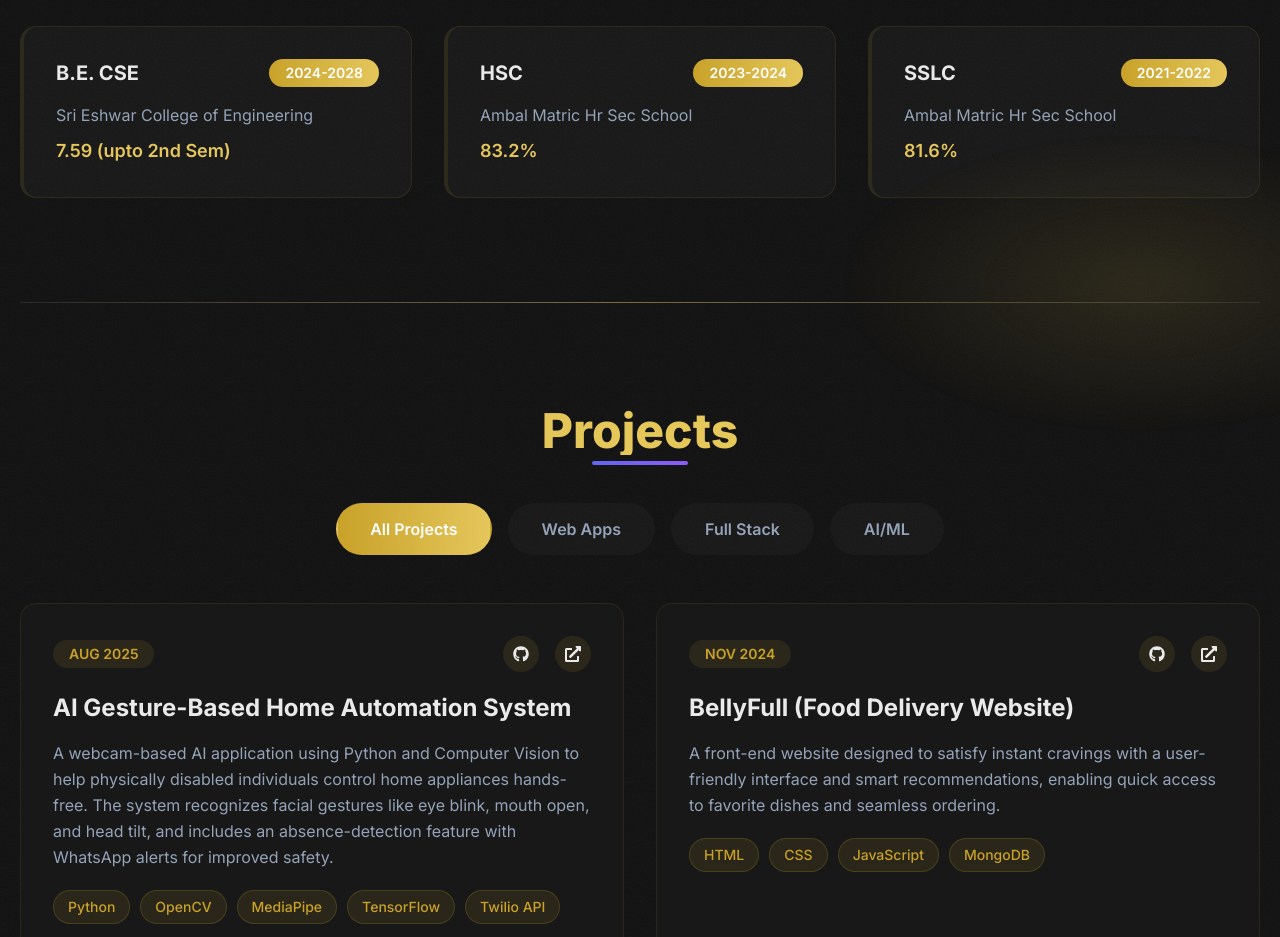
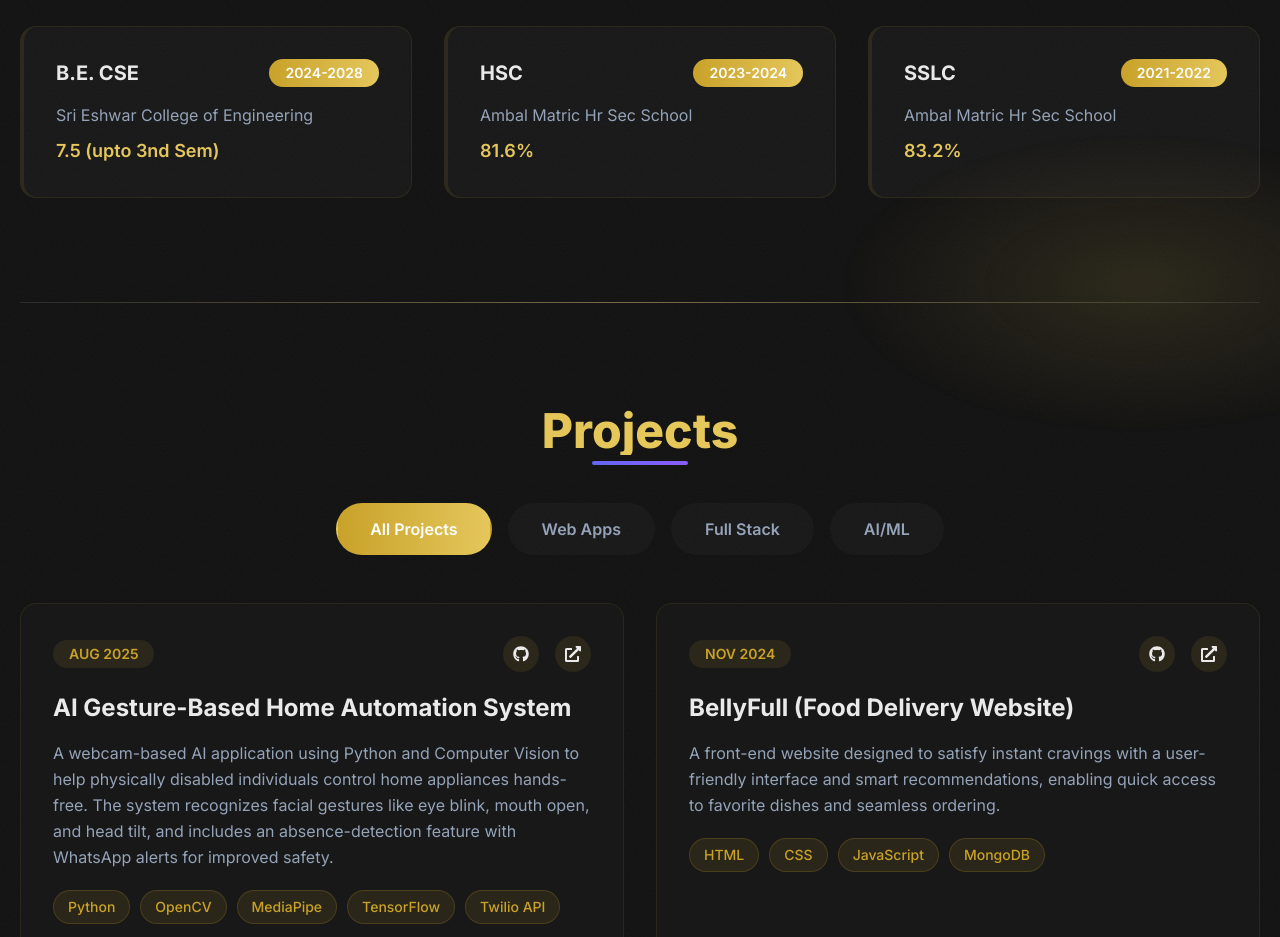
Before and after one commit to haripri0109r/Portfolio, a React (Create React App) app: page / in a window 1280 px wide. Shown: the part 1380-2317 px from the top of the page. Built offline with nearby package versions, Linux system fonts and the light colour scheme.

Commit message:
Update CGPA values in education section

```diff
--- a/src/components/About.jsx
+++ b/src/components/About.jsx
@@ -7,19 +7,19 @@ const About = () => {
     {
       degree: 'B.E. CSE',
       institution: 'Sri Eshwar College of Engineering',
-      cgpa: '7.59 (upto 2nd Sem)',
+      cgpa: '7.5 (upto 3nd Sem)',
       year: '2024-2028'
     },
     {
       degree: 'HSC',
       institution: 'Ambal Matric Hr Sec School',
-      cgpa: '83.2%',
+      cgpa: '81.6%',
       year: '2023-2024'
     },
     {
       degree: 'SSLC',
       institution: 'Ambal Matric Hr Sec School',
-      cgpa: '81.6%',
+      cgpa: '83.2%',
       year: '2021-2022'
     }
   ];
```
